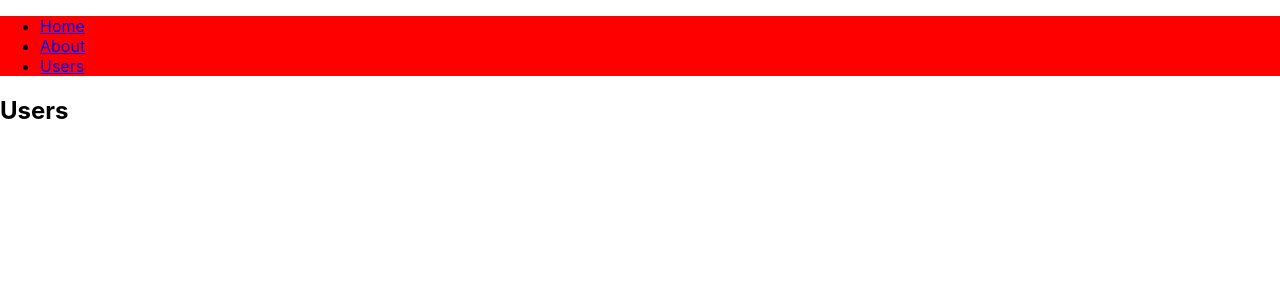
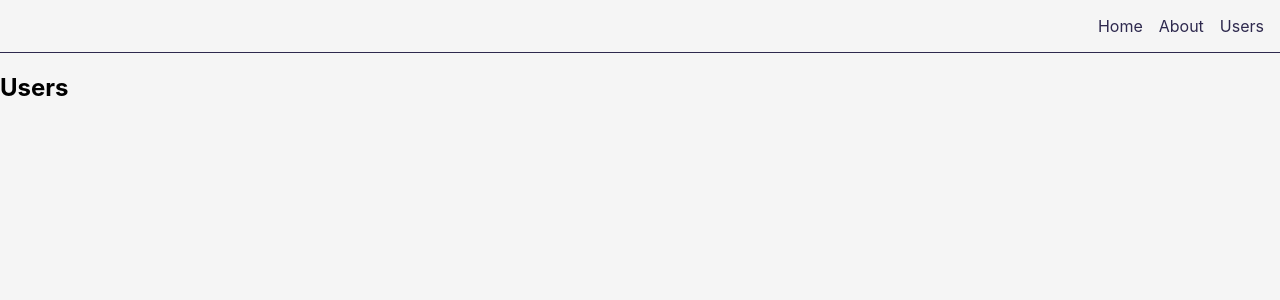
Before and after one commit to markohanesian/armenian-names, a React (Create React App) app: page /users in a window 1280 px wide. Shown: the top 300 px of the page. Built offline with nearby package versions, Linux system fonts and the light colour scheme.

Commit message:
moved nav styling to index.css

```diff
--- a/src/index.css
+++ b/src/index.css
@@ -5,6 +5,7 @@ body {
     sans-serif;
   -webkit-font-smoothing: antialiased;
   -moz-osx-font-smoothing: grayscale;
+  background-color: whitesmoke;
 }
 
 code {
@@ -13,5 +14,27 @@ code {
 }
 
 nav {
-  background-color: red;
+  display: flex;
+  justify-content: flex-end;
+  border-bottom: 1px solid #2e294e;
 }
+
+nav ul{
+  display: flex;
+}
+
+nav ul li{
+  display: flex;
+  padding-right: 1rem;
+}
+
+nav ul li a {
+  text-decoration: none;
+  color: #2e294e;
+}
+
+nav ul li a:visited {
+  text-decoration: none;
+  font-weight: bold;
+  background-color: orange;
+}
```
